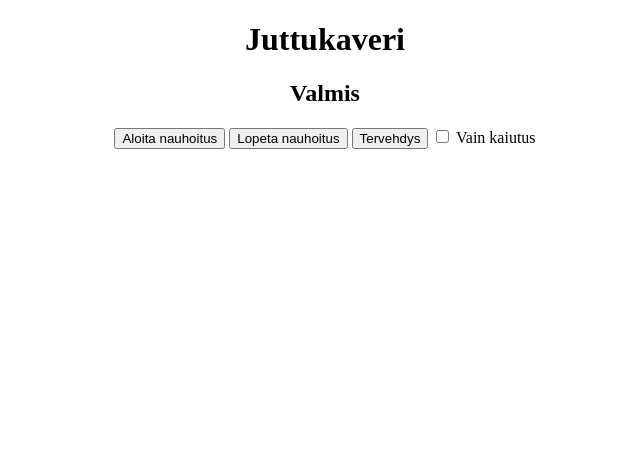
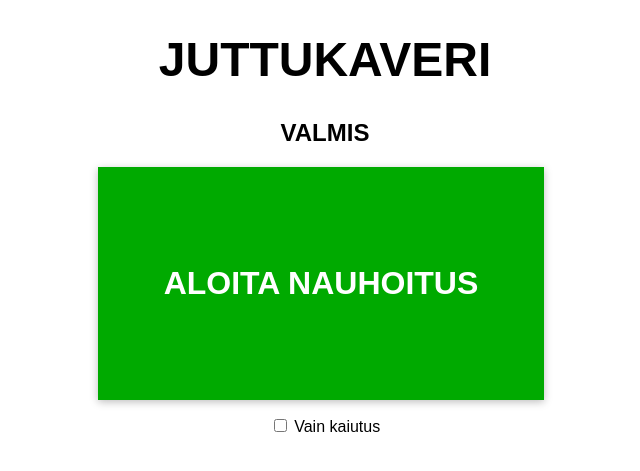
Before and after one commit to jarnoln/juttukaveri, a Django app: page /j/ in a window 1280 px wide. Shown: the top 471 px of the page, without its empty margins (315-955 px from the left). Run offline with Django 4.2, Linux system fonts and the light colour scheme.

Commit message:
Show only one button at a time. Bigger buttons.

```diff
--- a/view/templates/view/juttukaveri.html
+++ b/view/templates/view/juttukaveri.html
@@ -5,9 +5,41 @@
   <style>
     body {
       text-align: center;
+      font-family: sans-serif;
     }
     .red-bg {
       background-color: #ff2222;
+    }
+
+    h1 {
+      font-size: xxx-large;
+      text-transform: uppercase;
+    }
+
+    h2 {
+      text-transform: uppercase;
+    }
+
+    button {
+      font: inherit;
+      font-size: xx-large;
+      text-decoration: none;
+      text-transform: uppercase;
+      font-weight: bold;
+      color: white;
+      padding: 6rem 4rem;
+      box-shadow: 0 2px 8px rgba(0, 0, 0, 0.26);
+      margin: 0 0.5rem 0 0;
+    }
+
+    #startButton {
+      background-color: #00aa00;
+      border: 2px solid #00aa00;
+    }
+
+    #stopButton {
+      background-color: #cc0000;
+      border: 2px solid #cc0000;
     }
   </style>
 </head>
@@ -17,11 +49,15 @@
 
     <h2 id="statusText" class="white-bg"></h2>
 
-    <button id="startButton">Aloita nauhoitus</button>
-    <button id="stopButton">Lopeta nauhoitus</button>
-    <button id="playButton">Tervehdys</button>
-    <input type="checkbox" id="echoCheckbox" name="echo">
-    <label for="echoCheckbox">Vain kaiutus</label>
+    <p>
+      <button id="startButton">Aloita nauhoitus</button>
+      <button id="stopButton" hidden>Lopeta nauhoitus</button>
+      <button id="playButton" hidden>Tervehdys</button>
+    </p>
+    <p>
+      <input type="checkbox" id="echoCheckbox" name="echo">
+      <label for="echoCheckbox">Vain kaiutus</label>
+    </p>
     <p id="transcribedText"></p>
     <p id="responseText"></p>
   </div>
@@ -31,6 +67,11 @@
     let chunks = [];
     let status = 'ready';
     let echo = '';
+
+    const startButton = document.getElementById('startButton');
+    const stopButton = document.getElementById('stopButton');
+    const playButton = document.getElementById('playButton');
+    const echoCheckbox = document.getElementById('echoCheckbox');
 
     function initializeContext() {
       const age = 4
@@ -54,6 +95,8 @@
           }
           mediaRecorder = new MediaRecorder(stream, options);
           status = 'recording';
+          startButton.setAttribute('hidden', '');
+          stopButton.removeAttribute('hidden');
           document.getElementById('statusText').innerHTML = 'Tallennus käynnissä';
           document.getElementById('statusText').classList.add('red-bg')
           mediaRecorder.addEventListener('dataavailable', function(event) {
@@ -62,6 +105,8 @@
 
           mediaRecorder.addEventListener('stop', function() {
             status = 'processing';
+            stopButton.setAttribute('disabled', '');
+
             document.getElementById('statusText').innerHTML = 'Odota hetki, kun mietin.';
             document.getElementById('statusText').classList.remove('red-bg')
             const audioBlob = new Blob(chunks, { type: 'audio/mpeg' });
@@ -107,6 +152,10 @@
         const responseText = data['responseText'];
         console.log('Transcription:', transcription);
         document.getElementById('statusText').innerHTML = 'Valmis';
+        startButton.removeAttribute('hidden');
+        stopButton.removeAttribute('disabled');
+        stopButton.setAttribute('hidden', '');
+
         document.getElementById('transcribedText').innerHTML = transcription;
         document.getElementById('responseText').innerHTML = responseText;
         messages.push({ 'role': 'user', 'content': transcription })
@@ -157,10 +206,9 @@
       }
     }
 
-    document.getElementById('startButton').addEventListener('click', startRecording);
-    document.getElementById('stopButton').addEventListener('click', stopRecording);
-    document.getElementById('playButton').addEventListener('click', playGreeting);
-    const echoCheckbox = document.getElementById('echoCheckbox')
+    startButton.addEventListener('click', startRecording);
+    stopButton.addEventListener('click', stopRecording);
+    playButton.addEventListener('click', playGreeting);
     echoCheckbox.addEventListener('change', () => {
       if (echoCheckbox.checked) {
         echo = 'Yes';
```
